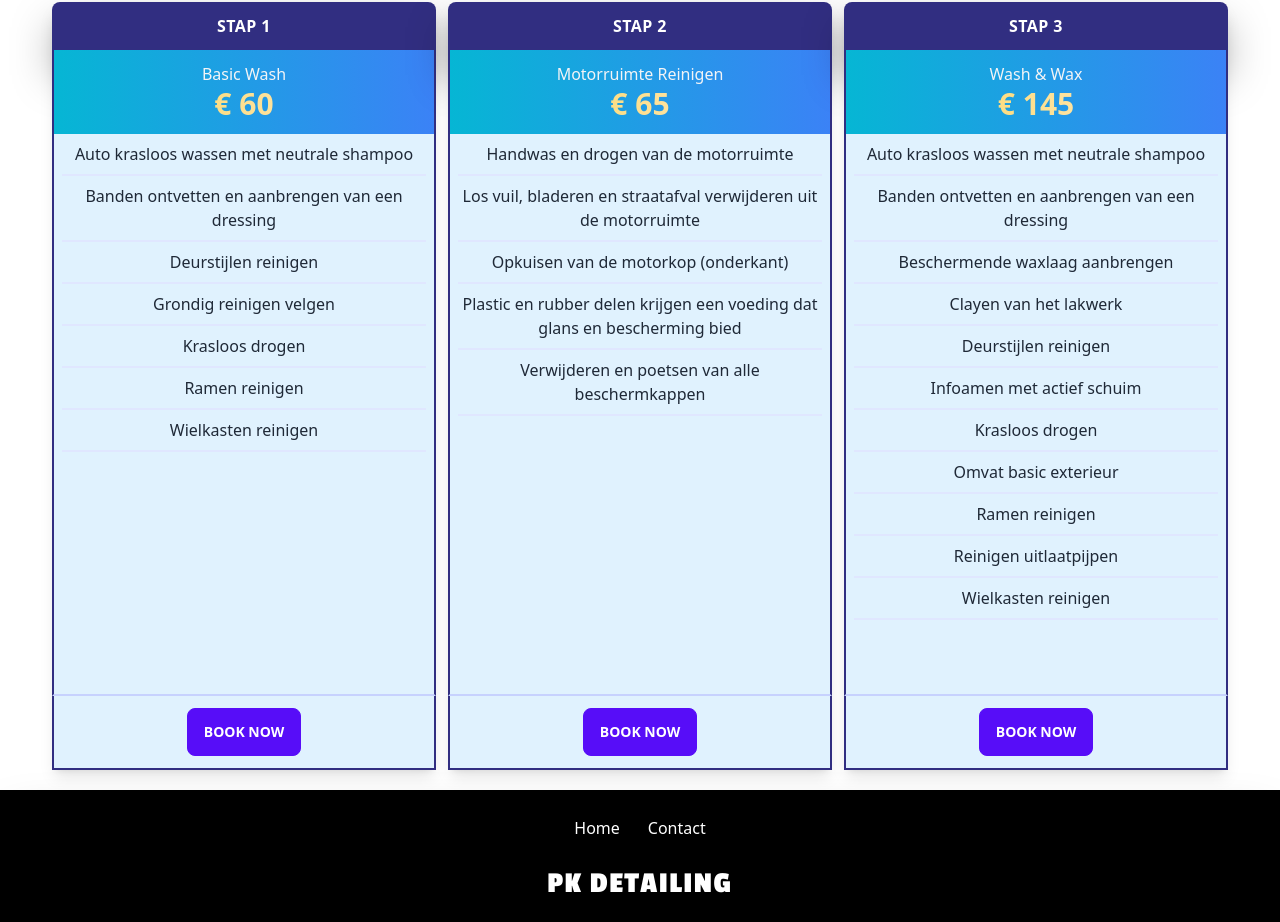
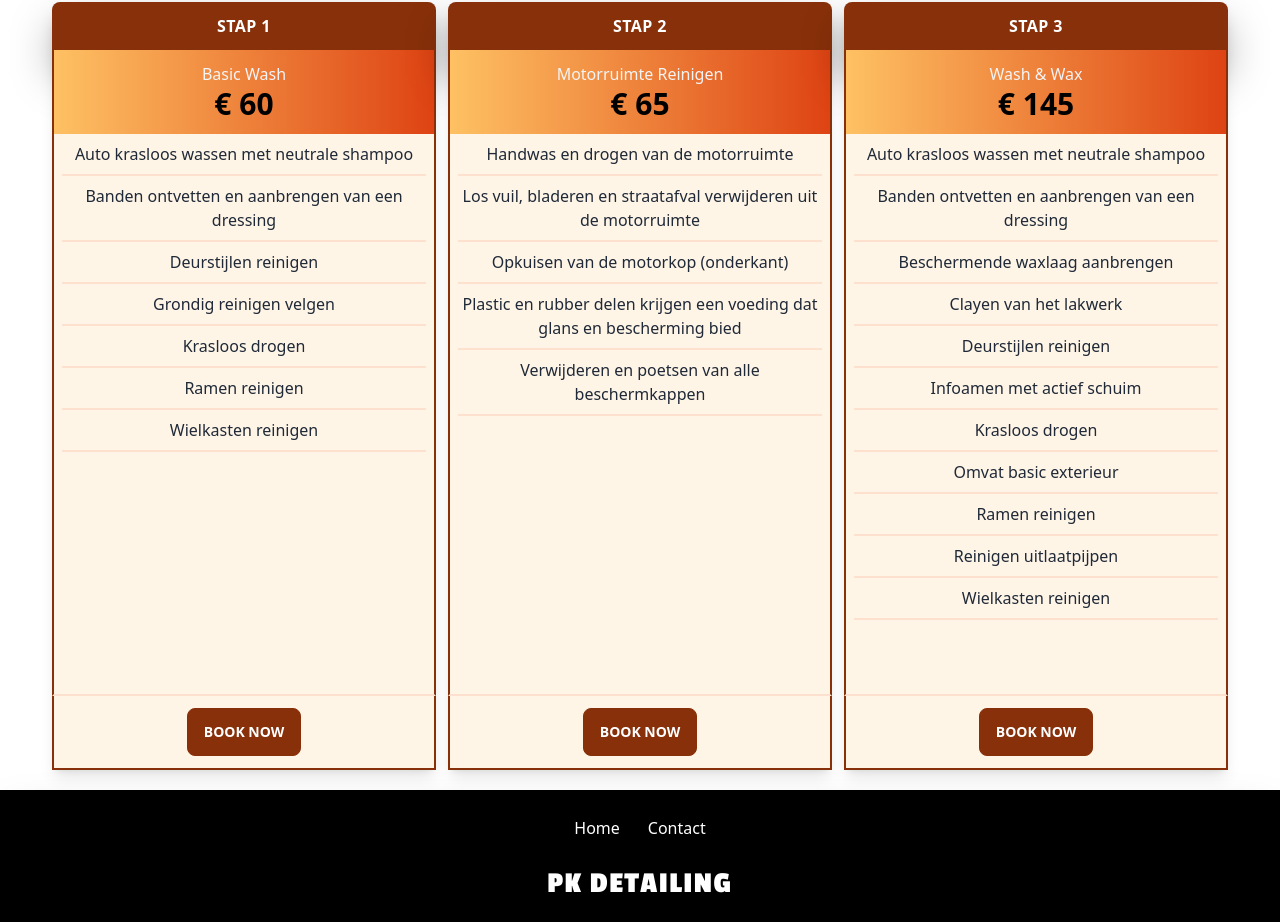
Before and after one commit to 2brownc/car-detailing, a Next.js app: page /exterior in a window 1280 px wide. Shown: the part 258-1180 px from the top of the page. Built offline with nearby package versions, Linux system fonts and the light colour scheme.

Commit message:
price table: warm colors

```diff
--- a/components/InfoCard/InfoCard.tsx
+++ b/components/InfoCard/InfoCard.tsx
@@ -12,9 +12,11 @@ function InfoCard({
           md:w-3/5 lg:w-2/5
           p-4
           border border-black
-          bg-gradient-to-l from-teal-100 to-sky-100
-          hover:from-teal-200 hover:to-sky-200
+          bg-gradient-to-r from-[#fff0dc] to-[#fef8e3]
+          hover:to-[#fff3d4] hover:from-[#fff3f3]
           shadow-lg hover:shadow-2xl
+          transition-all
+          duration-500
         ">
       <div className="
             text-lg font-bold
--- a/components/PriceTable/PriceTable.tsx
+++ b/components/PriceTable/PriceTable.tsx
@@ -5,7 +5,6 @@ type AlternateList = {
   colorA: string,
   colorB: string
 };
-
 
 function AlternateList(
   { list, colorA, colorB }: AlternateList
@@ -15,7 +14,7 @@ function AlternateList(
       {
         list.map((item, index) => (
           <li className={`
-            border-b-2 border-indigo-100
+            border-b-2 border-pt_divider
             py-2
             ${index % 2 === 0 ? `${colorA}` : `${colorB}`}
           `}>
@@ -52,19 +51,19 @@ function PriceTable({
       flex flex-col
       h-full
     ">
-      <div className="
-          bg-indigo-900 text-white
+      <div className={`
+          bg-pt_primary text-white
           font-extrabold
           tracking-wide
           p-3
           shadow-2xl shadow-black
           rounded-t-lg
-        ">
+        `}>
         {title}
       </div>
       <div className="
-          bg-gradient-to-r from-cyan-500 to-blue-500
-          border-x-2 border-x-indigo-900
+          bg-gradient-to-r from-pt_secondary to-pt_tertiary
+          border-x-2 border-x-pt_border
           text-black
           p-3
       ">
@@ -76,32 +75,31 @@ function PriceTable({
         <div className="
             text-3xl
             font-bold
-            bg-clip-text text-transparent bg-gradient-to-l
-            from-orange-100 to-amber-300
-
+            text-black
           ">
           {price}
         </div>
       </div>
-      <div className="
-          border-x-2 border-indigo-900 border-b-2 border-b-indigo-200
-          bg-sky-100
+      <div className={`
+          border-x-2 border-pt_border border-b-2 border-b-pt_divider
+          bg-pt_body
           px-2
           grow
-        ">
+      `}>
         <AlternateList
           list={items.list}
           colorA={items.colorA}
           colorB={items.colorB}
         />
       </div>
-      <div className="
-          border-x-2 border-indigo-900 border-b-2
-          bg-sky-100
+      <div className={`
+          border-x-2 border-pt_border border-b-2
+          bg-pt_body
           p-3
-        ">
+        `}>
         <button
           className="btn btn-primary
+          bg-pt_button hover:bg-pt_button border-pt_button
           "
           onClick={() => route.push(link)}
         >
--- a/components/PriceTable/PriceTableWide.tsx
+++ b/components/PriceTable/PriceTableWide.tsx
@@ -15,7 +15,7 @@ function AlternateList(
       {
         list.map((item, index) => (
           <li className={`
-            border-b-2 border-indigo-100
+            border-b-2 border-pt_border
             py-2
             ${index % 2 === 0 ? `${colorA}` : `${colorB}`}
             ${index === 0 ? 'text-lg' : null}
@@ -53,7 +53,7 @@ function PriceTableWide({
         md:w-3/5 lg:w-2/5
     ">
       <div className="
-          bg-indigo-900 text-white
+          bg-pt_primary text-white
           font-extrabold
           tracking-wide
           p-3
@@ -63,7 +63,7 @@ function PriceTableWide({
         {title}
       </div>
       <div className="
-          bg-gradient-to-r from-cyan-500 to-blue-500
+          bg-gradient-to-r from-pt_secondary to-pt_tertiary
           border-x-2 border-x-indigo-900
           text-black
           p-3
@@ -76,16 +76,13 @@ function PriceTableWide({
         <div className="
             text-3xl
             font-bold
-            bg-clip-text text-transparent bg-gradient-to-r
-            to-orange-200 from-amber-300
-
           ">
           {price}
         </div>
       </div>
       <div className="
-          border-x-2 border-indigo-900 border-b-2 border-b-indigo-200
-          bg-sky-100
+          border-x-2 border-pt_border
+          bg-pt_body
           px-2
           text-left
         ">
@@ -96,12 +93,14 @@ function PriceTableWide({
         />
       </div>
       <div className="
-          border-x-2 border-indigo-900 border-b-2
-          bg-sky-100
+          border-x-2 border-pt_border border-b-2
+          bg-pt_body
           p-3
         ">
         <button
           className="btn btn-primary btn-wide
+          bg-pt_button hover:bg-pt_button
+          border-pt_button
           "
           onClick={() => route.push(link)}
         >
--- a/tailwind.config.js
+++ b/tailwind.config.js
@@ -6,7 +6,20 @@ module.exports = {
     './app/**/*.{js,ts,jsx,tsx}',
   ],
   theme: {
-    extend: {},
+    extend: {
+      colors: {
+        pt_primary: '#88300a',
+        pt_secondary: '#fec163',
+        pt_tertiary: '#de4313',
+        pt_quaternary: '#63a0fe',
+        pt_quinary: '#13aede',
+        pt_body: '#fff5e7',
+        pt_border: '#88300a',
+        //        pt_divider: '#fbc19d',
+        pt_divider: '#fde0ce',
+        pt_button: '#88300a',
+      },
+    },
   },
   daisyui: {
     themes: false,
```
Lines whose indentation alone changed are shown as unchanged.
